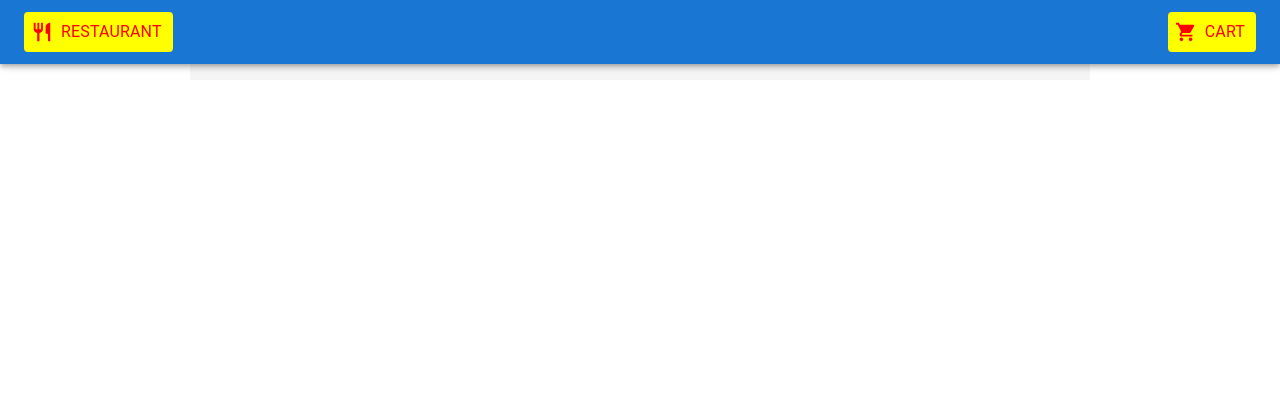
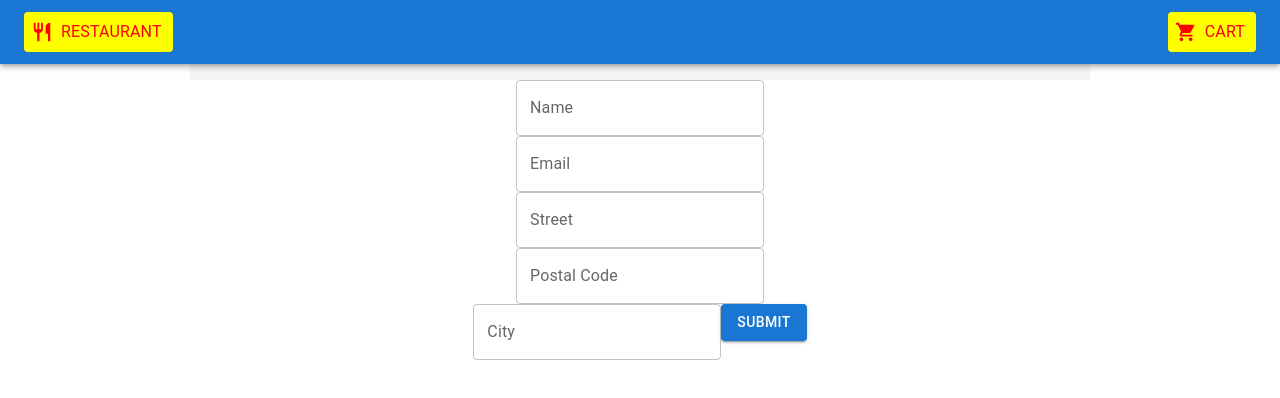
Before and after one commit to VilleHaapaniemi/react-diner, a React (Vite) app in the folder react-dine-frontend/: page /cart in a window 1280 px wide. Shown: the top 398 px of the page. Built offline with nearby package versions, Linux system fonts and the light colour scheme.

Commit message:
Added form to submit order on Cart page

```diff
--- a/react-dine-frontend/package.json
+++ b/react-dine-frontend/package.json
@@ -16,6 +16,7 @@
     "axios": "^1.6.2",
     "react": "^18.2.0",
     "react-dom": "^18.2.0",
+    "react-hook-form": "^7.49.2",
     "react-router-dom": "^6.21.0"
   },
   "devDependencies": {
--- a/react-dine-frontend/src/App.css
+++ b/react-dine-frontend/src/App.css
@@ -5,3 +5,13 @@ body {
   margin: 0;
   padding-top: 8vh;
 }
+
+/* Removes increment and decrement arrows from number TextView */
+input::-webkit-outer-spin-button,
+input::-webkit-inner-spin-button {
+  -webkit-appearance: none;
+  margin: 0;
+}
+input[type="number"] {
+  -moz-appearance: textfield;
+}
--- a/react-dine-frontend/src/components/Cart.jsx
+++ b/react-dine-frontend/src/components/Cart.jsx
@@ -1,4 +1,4 @@
-import { useContext } from "react";
+import { useContext, useEffect } from "react";
 import { CartContext } from "../contexts/CartContext";
 import CartItem from "./CartItem";
 import Container from "@mui/material/Container";
@@ -7,6 +7,11 @@ import ListItem from "@mui/material/ListItem";
 
 const Cart = () => {
   const { cartItems } = useContext(CartContext);
+
+  useEffect(() => {
+    // When cartItems change save the updated cart items to localStorage
+    localStorage.setItem("cartItems", JSON.stringify(cartItems));
+  }, [cartItems]);
 
   return (
     <Container maxWidth="md" sx={{ backgroundColor: "whitesmoke" }}>
--- /dev/null
+++ b/react-dine-frontend/src/components/OrderForm.jsx
@@ -0,0 +1,114 @@
+import { useContext } from "react";
+import { useForm, Controller } from "react-hook-form";
+import { CartContext } from "../contexts/CartContext";
+import axios from "axios";
+import TextField from "@mui/material/TextField";
+import Button from "@mui/material/Button";
+import { Box, Typography } from "@mui/material";
+
+const OrderForm = () => {
+  const {
+    handleSubmit,
+    control,
+    formState: { errors },
+  } = useForm();
+
+  const { getCartItemsIdAndQuantity } = useContext(CartContext);
+
+  const onSubmit = async (customerData) => {
+    // Merge customer data from form and Cart items from CartContext
+    const orderData = {
+      order: {
+        customer: customerData,
+        items: getCartItemsIdAndQuantity(),
+      },
+    };
+
+    try {
+      const response = await axios.post(
+        "http://localhost:5000/api/orders",
+        orderData
+      );
+      console.log(response.data);
+    } catch (error) {
+      console.error(error);
+    }
+  };
+
+  return (
+    <form onSubmit={handleSubmit(onSubmit)} noValidate autoComplete="off">
+      <Controller
+        name="name"
+        control={control}
+        defaultValue=""
+        rules={{ required: { value: true, message: "Required" } }}
+        render={({ field }) => (
+          <TextField {...field} label="Name" variant="outlined" />
+        )}
+      />
+      <Controller
+        name="email"
+        control={control}
+        defaultValue=""
+        rules={{
+          required: { value: true, message: "Required" },
+          pattern: {
+            value: /^[^\s@]+@[^\s@]+\.[^\s@]+$/, // Must be valid email address structure
+            message: "Invalid email address",
+          },
+        }}
+        render={({ field }) => (
+          <Box>
+            <TextField {...field} label="Email" variant="outlined" />
+            {errors["email"] && <p>{errors["email"].message}</p>}
+          </Box>
+        )}
+      />
+      <Controller
+        name="street"
+        control={control}
+        defaultValue=""
+        rules={{ required: { value: true, message: "Required" } }}
+        render={({ field }) => (
+          <TextField {...field} label="Street" variant="outlined" />
+        )}
+      />
+      <Controller
+        name="postal-code"
+        control={control}
+        defaultValue=""
+        rules={{
+          required: { value: true, message: "Required" },
+          pattern: { value: /^[0-9]+$/, message: "Only numbers are allowed" },
+        }}
+        render={({ field }) => (
+          <Box>
+            <TextField
+              {...field}
+              label="Postal Code"
+              variant="outlined"
+              type="number"
+            />
+            {errors["postal-code"] && (
+              <Typography>{errors["postal-code"].message}</Typography>
+            )}
+          </Box>
+        )}
+      />
+      <Controller
+        name="city"
+        control={control}
+        defaultValue=""
+        rules={{ required: { value: true, message: "Required" } }}
+        render={({ field }) => (
+          <TextField {...field} label="City" variant="outlined" />
+        )}
+      />
+      <Button type="submit" variant="contained">
+        SUBMIT
+      </Button>
+    </form>
+  );
+};
+
+export default OrderForm;
--- a/react-dine-frontend/src/contexts/CartContext.jsx
+++ b/react-dine-frontend/src/contexts/CartContext.jsx
@@ -3,7 +3,11 @@ import { createContext, useState } from "react";
 export const CartContext = createContext();
 
 export const CartProvider = ({ children }) => {
-  const [cartItems, setCartItems] = useState([]);
+  const [cartItems, setCartItems] = useState(
+    localStorage.getItem("cartItems")
+      ? JSON.parse(localStorage.getItem("cartItems"))
+      : []
+  );
 
   const addToCart = (dish) => {
     setCartItems((prevCartItems) => {
@@ -36,7 +40,6 @@ export const CartProvider = ({ children }) => {
           return prevCartItems.filter((item) => item.id !== dishId);
         }
       } else {
-        // If the item is not in the cart, return the previous cart items
         return prevCartItems;
       }
     });
@@ -49,10 +52,16 @@ export const CartProvider = ({ children }) => {
       if (itemInCart) {
         return prevCartItems.filter((item) => item.id !== dishId);
       } else {
-        // If the item is not in the cart, return the previous cart items
         return prevCartItems;
       }
     });
+  };
+
+  const getCartItemsIdAndQuantity = () => {
+    return cartItems.map((item) => ({
+      id: item.id,
+      quantity: item.quantity,
+    }));
   };
 
   return (
@@ -62,6 +71,7 @@ export const CartProvider = ({ children }) => {
         addToCart,
         decrementQuantityFromCart,
         removeFromCart,
+        getCartItemsIdAndQuantity,
       }}
     >
       {children}
--- a/react-dine-frontend/src/pages/CartPage.jsx
+++ b/react-dine-frontend/src/pages/CartPage.jsx
@@ -1,7 +1,13 @@
 import Cart from "../components/Cart";
+import OrderForm from "../components/OrderForm";
 
 const CartPage = () => {
-  return <Cart />;
+  return (
+    <>
+      <Cart />
+      <OrderForm />
+    </>
+  );
 };
 
 export default CartPage;
```
Also changed, not shown: 1 other file (tests, documents, lock files or other folders).
